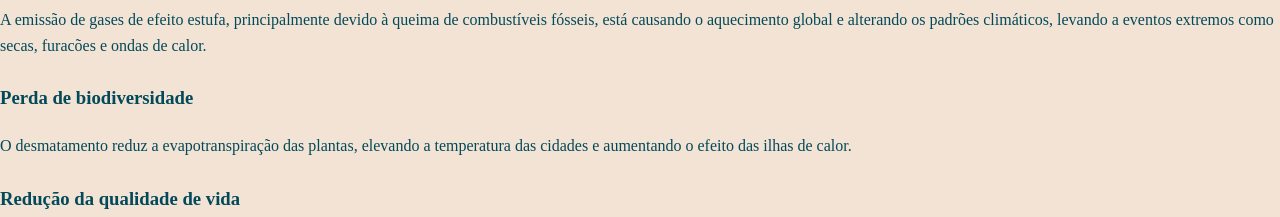
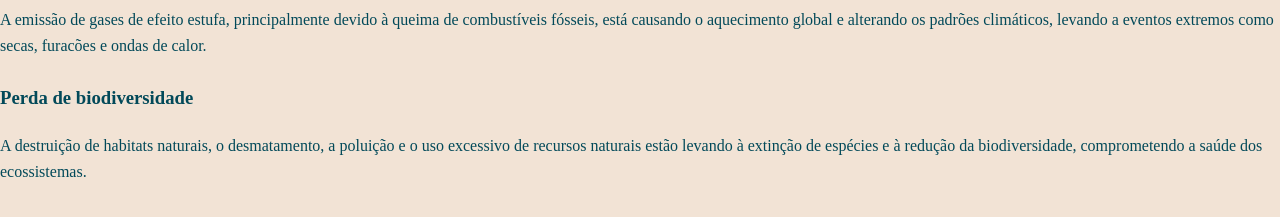
Before and after one commit to lola25ferraz/agrinho, a plain HTML site: page index.html in a window 1280 px wide. Shown: the part 980-1197 px from the top of the page. Drawn offline with Linux system fonts and the light colour scheme; a web font is replaced by a local one.

Commit message:
rhhdghfhh

```diff
--- a/index.html
+++ b/index.html
@@ -34,7 +34,8 @@
 
         <article>
             <h3>Perda de biodiversidade</h3>
-            <p>O desmatamento reduz a evapotranspiração das plantas, elevando a temperatura das cidades e aumentando o efeito das ilhas de calor.</p>
+            <p>A destruição de habitats naturais, o desmatamento, a poluição e o uso excessivo de recursos naturais
+                 estão levando à extinção de espécies e à redução da biodiversidade, comprometendo a saúde dos ecossistemas. </p>
         </article>
 
         <article>
```
